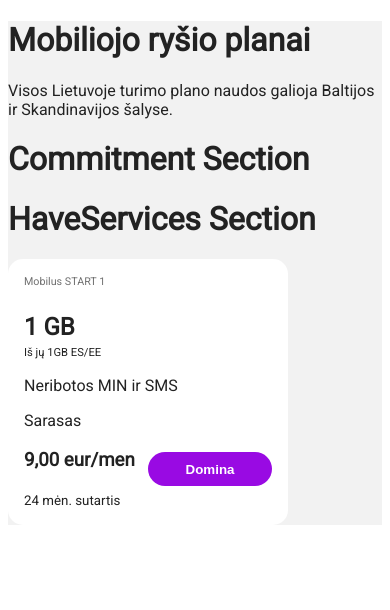
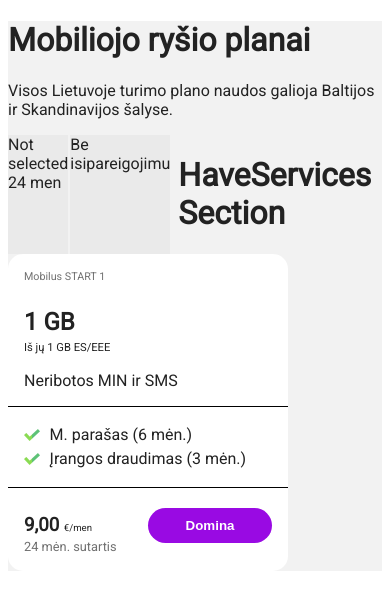
Before and after one commit to EivydasLeo-zz/react-telia, a React (Create React App) app: page / in a window 390 px wide. Shown: the top 610 px of the page. Built offline with nearby package versions, Linux system fonts and the light colour scheme.

Commit message:
mobile plan card css done, commitment css, custom radio

```diff
--- a/src/App.css
+++ b/src/App.css
@@ -8,6 +8,10 @@
 .container {
   max-width: 800px;
   margin: 0 auto;
+}
+.d-flex {
+  display: flex;
+  gap: 0.5rem;
 }
 
 /* components */
@@ -24,6 +28,7 @@
   max-width: 280px;
   padding: 1rem;
   border-radius: 15px;
+  overflow: hidden;
 }
 
 .plan__header {
@@ -42,6 +47,26 @@
 
 .plan__min-sms {
   font-size: 1rem;
+}
+.plan__features .hr {
+  height: 1px;
+  background-color: #f2f2f2;
+  background-color: black;
+  margin: 0.5rem -1rem;
+}
+
+.features__list {
+  list-style: none;
+  padding-left: 0;
+}
+.features__list li {
+  line-height: 1.5rem;
+}
+
+.features__check {
+  width: 1rem;
+  margin-right: 0.6rem;
+  vertical-align: middle;
 }
 
 .plan__bottom {
@@ -74,3 +99,14 @@
   color: #fff;
   font-weight: bold;
 }
+
+/*  comitment component */
+.commitment-component {
+  display: flex;
+  width: 50%;
+  gap: 2px;
+}
+.c__selection {
+  background-color: rgba(34, 34, 34, 0.04);
+  flex-basis: 50%;
+}
--- a/src/App.jsx
+++ b/src/App.jsx
@@ -15,7 +15,7 @@ class App extends Component {
         <div className="container">
           <h1>Mobiliojo ryšio planai</h1>
           <p>Visos Lietuvoje turimo plano naudos galioja Baltijos ir Skandinavijos šalyse.</p>
-          <div className="controls">
+          <div className="controls d-flex">
             <Commitment />
             <HaveServices />
           </div>
--- a/src/components/commitment.jsx
+++ b/src/components/commitment.jsx
@@ -1,11 +1,30 @@
 import React, { Component } from 'react';
+import CustomRadio from './common/customRadio';
 
 class Commitment extends Component {
+  handleRadio = () => {
+    console.log('radio was pressed');
+    // atvaizduoti 24men. is CustomRadio komponento vidaus
+
+    // pakeisti i teksta is not slected i selected kai paspaudziam ant mygtuko
+
+    // iskviesti handleRadio funkcija is CustomRadio componento
+  };
+
   state = {};
   render() {
     return (
-      <div>
-        <h1>Commitment Section</h1>
+      <div className="commitment-component">
+        <div className="c__selection">
+          <span className="c__select">
+            <CustomRadio>24 men.</CustomRadio>
+          </span>
+          <span className="c__select-title">24 men</span>
+        </div>
+        <div className="c__selection">
+          <span className="c__select"></span>
+          <span className="c__select-title">Be isipareigojimu</span>
+        </div>
       </div>
     );
   }
--- /dev/null
+++ b/src/components/common/customRadio.jsx
@@ -0,0 +1,9 @@
+const CustomRadio = (props) => {
+  return (
+    <div className="radio">
+      <span>Not selected</span>
+    </div>
+  );
+};
+
+export default CustomRadio;
--- a/src/components/mobilePlan.jsx
+++ b/src/components/mobilePlan.jsx
@@ -1,5 +1,5 @@
 import React, { Component } from 'react';
-
+import ListImage from '../static/check.png';
 class MobilePlan extends Component {
   state = {};
   render() {
@@ -7,13 +7,28 @@ class MobilePlan extends Component {
       <div className="mobile-plan">
         <h6 className="plan__header">Mobilus START 1</h6>
         <h2 className="plan__dataAllow">1 GB</h2>
-        <small className="plan__dataEU">Iš jų 1GB ES/EE</small>
+        <small className="plan__dataEU">Iš jų 1 GB ES/EEE</small>
         <p className="plan__min-sms">Neribotos MIN ir SMS</p>
-        <div className="plan__features">Sarasas</div>
+        <div className="plan__features">
+          <div className="hr"></div>
+          <ul className="features__list">
+            <li>
+              <img className="features__check" src={ListImage} alt="check" />
+              <span>M. parašas (6 mėn.)</span>
+            </li>
+            <li>
+              <img className="features__check" src={ListImage} alt="check" />
+              <span>Įrangos draudimas (3 mėn.)</span>
+            </li>
+          </ul>
+          <div className="hr"></div>
+        </div>
         <div className="plan__bottom">
           <div className="bottom__price-part">
-            <h3>9,00 eur/men</h3>
-            <small>24 mėn. sutartis</small>
+            <h3 className="bottom__price">
+              9,00 <span>&euro;/men</span>
+            </h3>
+            <small className="bottom__term">24 mėn. sutartis</small>
           </div>
           <button className="plan__cta">Domina</button>
         </div>
```
Also changed, not shown: src/static/check.png (added).
